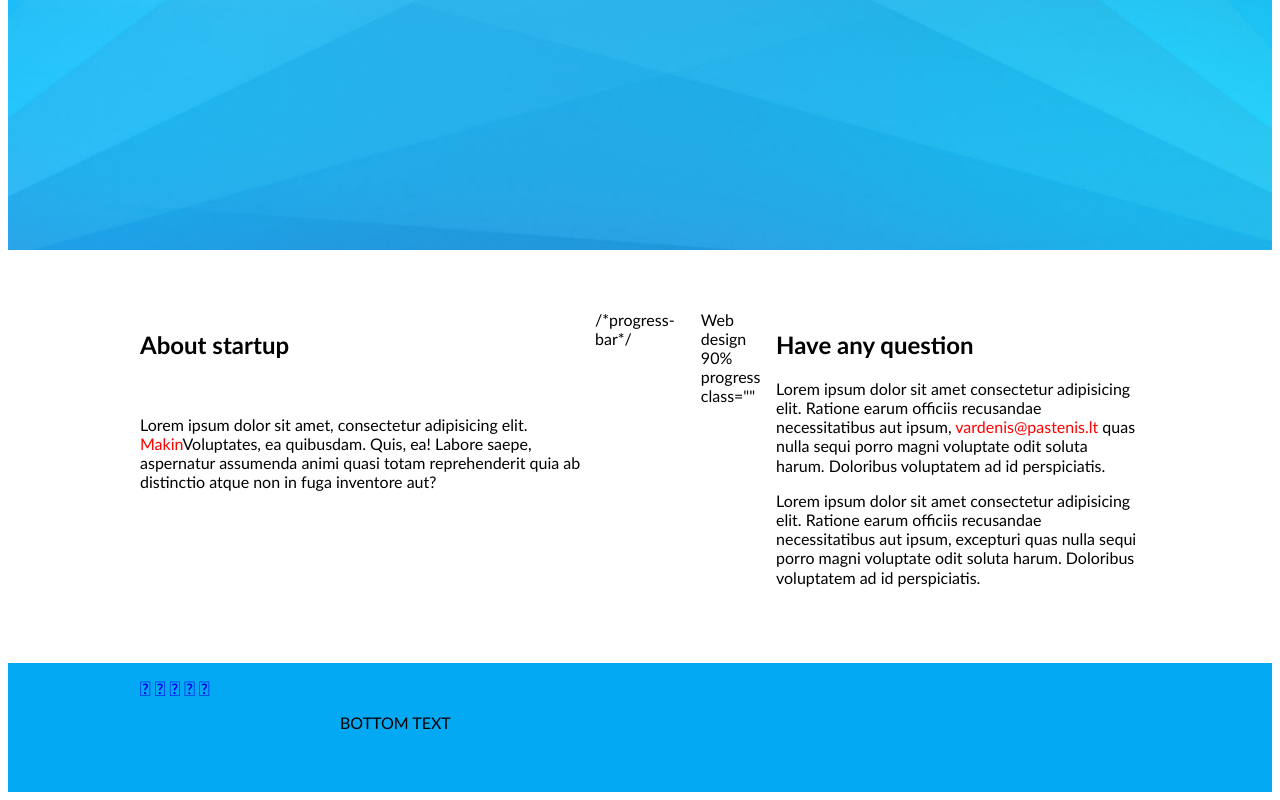
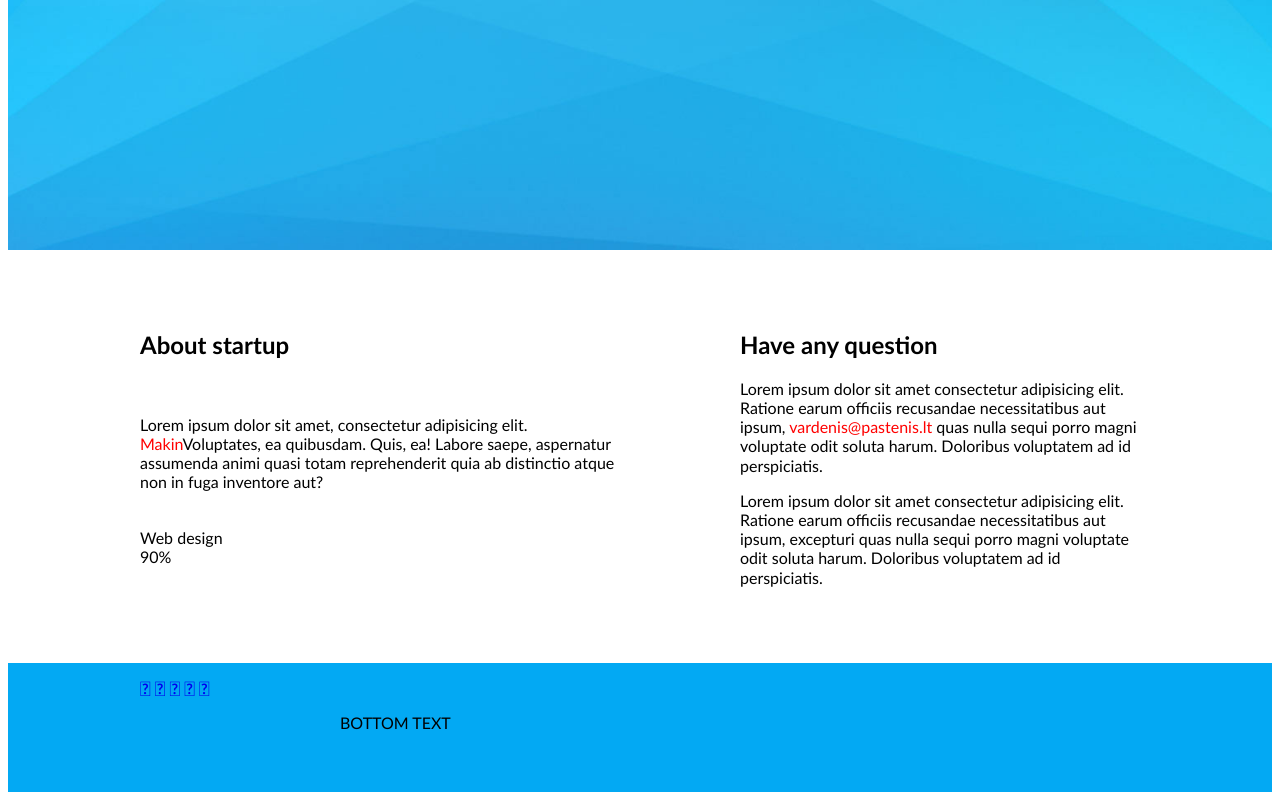
Before and after one commit to KriemiKat/Coming-soon, a website: page index.html in a window 1280 px wide. Shown: the part 648-1448 px from the top of the page. Drawn offline with Linux system fonts and the light colour scheme; files whose address does not match are found by name.

Commit message:
progress bar

```diff
--- a/index.html
+++ b/index.html
@@ -50,21 +50,19 @@
             <div class="column">
          <h2>About  startup</h2>
          <p>Lorem ipsum dolor sit amet, consectetur adipisicing elit. <a href="#">Makin</a>Voluptates, ea quibusdam. Quis, ea! Labore saepe, aspernatur assumenda animi quasi totam reprehenderit quia ab distinctio atque non in fuga inventore aut?</p>
-        </div>
-
-        /*progress-bar*/
-  <div class="progress-bar">
+       <div class="progress-bar">
     <div class="top">
         <div class="label">Web design</div>
         <div class="value">90%</div>
     </div>
-    <div class="bottom">progress
-        <div> class=""</div>
+    <div class="progress">
+        <div class="bar"></div>
     </div>
 
   </div>
+   </div>
 
-        <div class="right-column">
+           <div class="right-column">
             <h2>Have any question</h2>
             <p>Lorem ipsum dolor sit amet consectetur adipisicing elit. Ratione earum officiis recusandae necessitatibus aut ipsum, <a href="mailto:vardenis@pastenis.lt">vardenis@pastenis.lt </a> quas nulla sequi porro magni voluptate odit soluta harum. Doloribus voluptatem ad id perspiciatis.</p>
         <p>Lorem ipsum dolor sit amet consectetur adipisicing elit. Ratione earum officiis recusandae necessitatibus aut ipsum, excepturi quas nulla sequi porro magni voluptate odit soluta harum. Doloribus voluptatem ad id perspiciatis.</p>
--- a/main.css/3rd-party/components/progress-bar.css
+++ b/main.css/3rd-party/components/progress-bar.css
@@ -0,0 +1,20 @@
+.progress-bar {
+    display: flex;
+
+}
+
+.progress-bar > .top > .label {
+
+}
+
+.progress-bar > .top > .value {
+
+}
+
+.progress-bar > .progress {
+
+}
+
+.progress-bar > .progress >.bar {
+
+}
```
